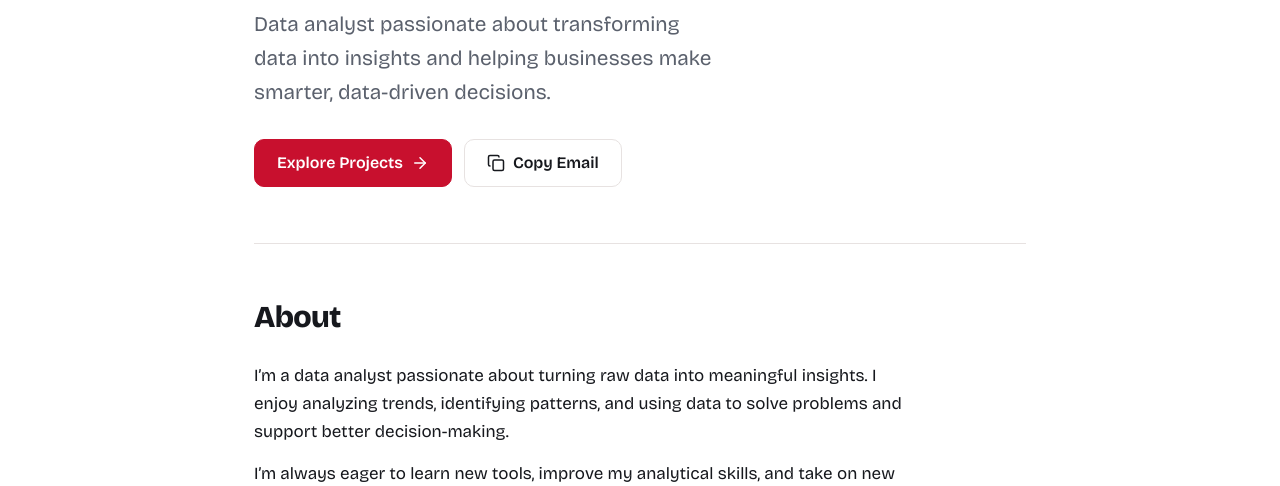
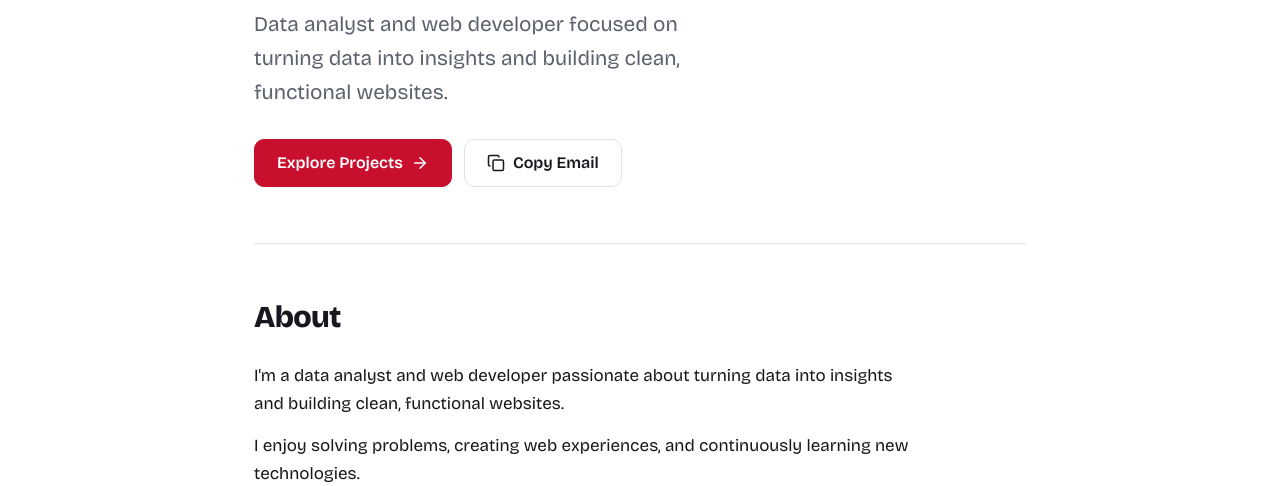
Before and after one commit to brahim-saadi-dev/brahim-saadi-dev.github.io, a website: page index.html.html in a window 1280 px wide. Shown: the part 466-952 px from the top of the page. Drawn offline with nearby package versions, Linux system fonts and the light colour scheme; no server answers.

Commit message:
Update role and about sections in index.html

```diff
--- a/index.html.html
+++ b/index.html.html
@@ -307,7 +307,7 @@ window.addEventListener("DOMContentLoaded", function () {
 }</code></pre>
 <p class="run">$ ./portfolio</p>
 <h1>Brahim Saadi<span class="cursor" aria-hidden="true"></span></h1>
-<p class="role">Data analyst passionate about transforming data into insights and helping businesses make smarter, data-driven decisions.</p>
+<p class="role">Data analyst and web developer focused on turning data into insights and building clean, functional websites.</p>
 <div class="hero-actions">
 <a class="btn btn-primary btn-lg" href="#projects">Explore Projects <svg viewBox="0 0 24 24" aria-hidden="true"><path d="M5 12h14"/><path d="m12 5 7 7-7 7"/></svg></a>
 <button class="btn btn-lg" id="copy-email" type="button" hidden><svg id="copy-icon" viewBox="0 0 24 24" aria-hidden="true"><rect width="14" height="14" x="8" y="8" rx="2" ry="2"/><path d="M4 16c-1.1 0-2-.9-2-2V4c0-1.1.9-2 2-2h10c1.1 0 2 .9 2 2"/></svg><svg id="check-icon" viewBox="0 0 24 24" aria-hidden="true" hidden><path d="M20 6 9 17l-5-5"/></svg><span id="copy-label">Copy Email</span></button>
@@ -318,8 +318,8 @@ window.addEventListener("DOMContentLoaded", function () {
 
 <section id="about">
 <h2>About</h2>
-<p>I’m a data analyst passionate about turning raw data into meaningful insights. I enjoy analyzing trends, identifying patterns, and using data to solve problems and support better decision-making.</p>
-<p>I’m always eager to learn new tools, improve my analytical skills, and take on new challenges.</p>
+<p>I'm a data analyst and web developer passionate about turning data into insights and building clean, functional websites.</p>
+<p>I enjoy solving problems, creating web experiences, and continuously learning new technologies.</p>
 </section>
 
 <section id="skills">
```
